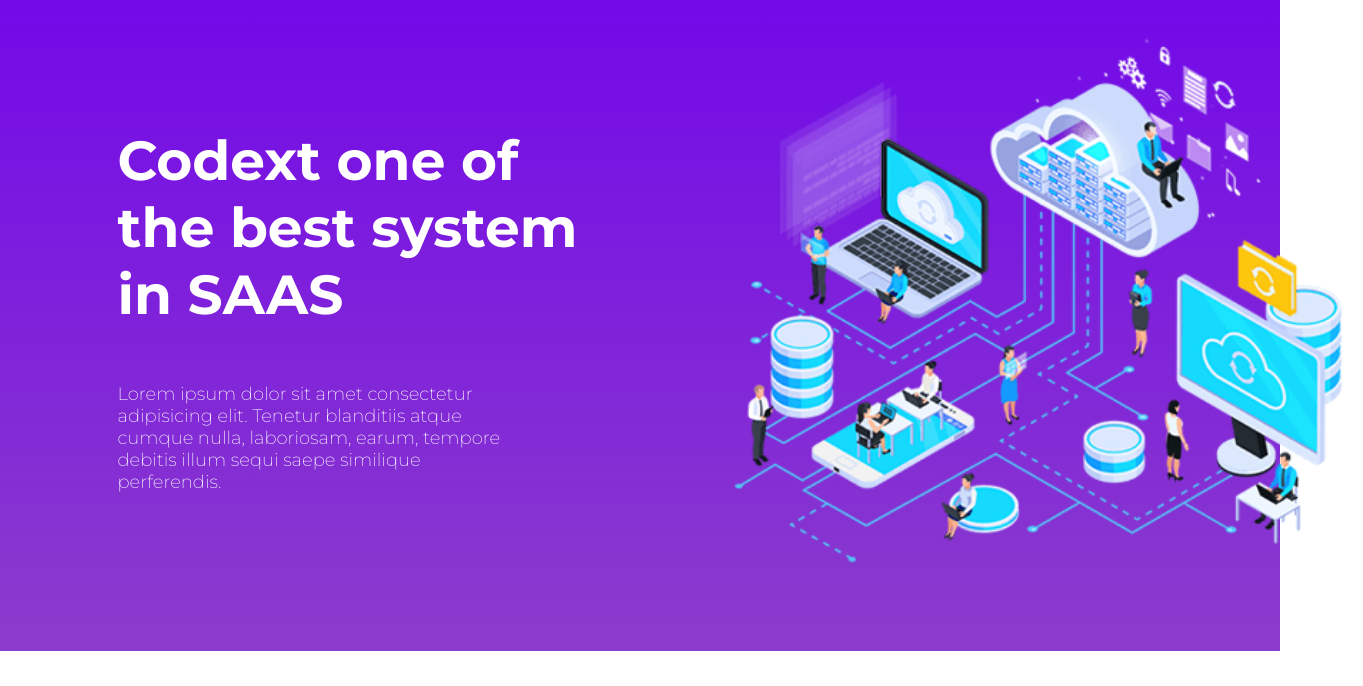
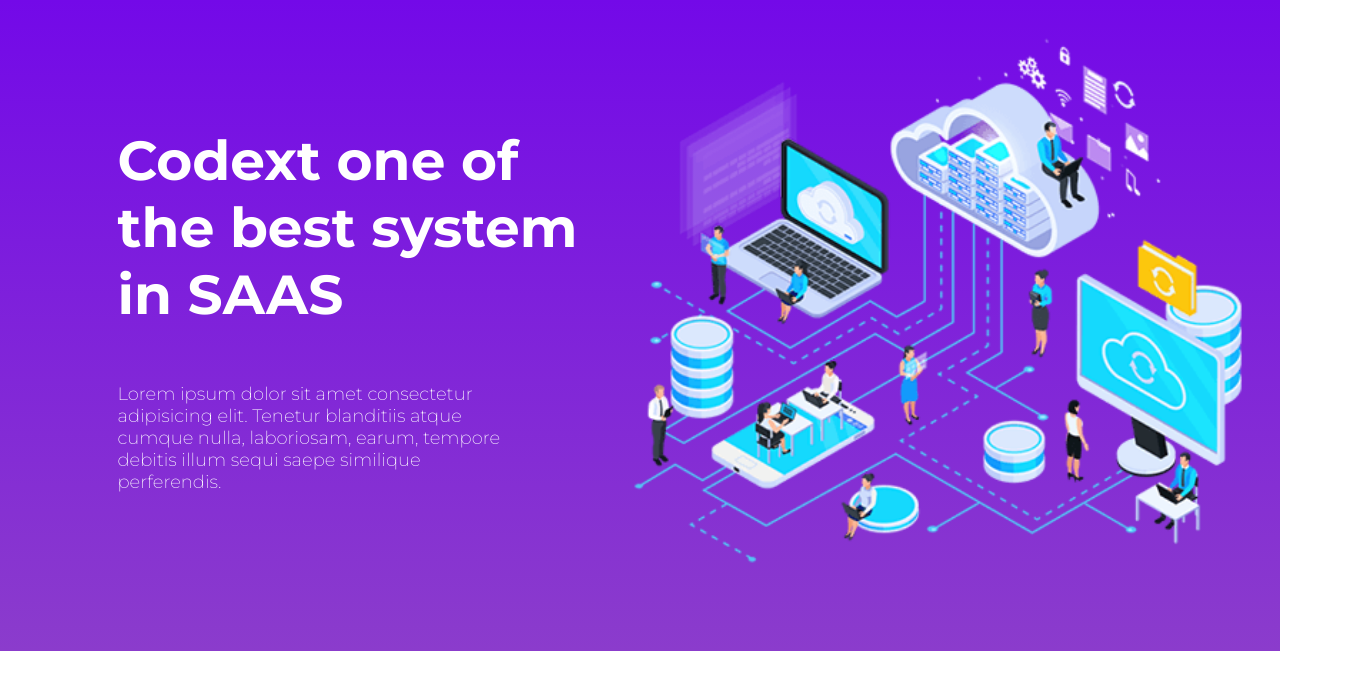
Before and after one commit to Siraj-Areeb/Project-13, a plain HTML site: page index.html in a window 1280 px wide. Shown: the part 114-800 px from the top of the page, 1363 px wide, since content can reach past the window. Drawn offline with Linux system fonts and the light colour scheme.

Commit message:
Modifications in CSS

```diff
--- a/style.css
+++ b/style.css
@@ -85,8 +85,8 @@
 
 .section1>img{
     width: 650px;
-    position: relative;
-    left: 100px;
+    /* position: relative;
+    left: 100px; */
 }
 
 .section2{
```
